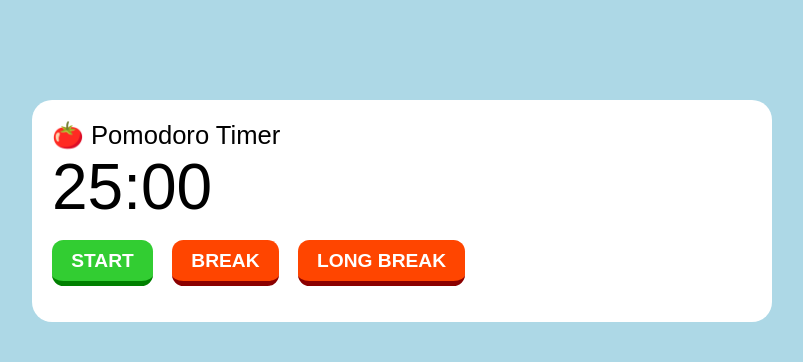
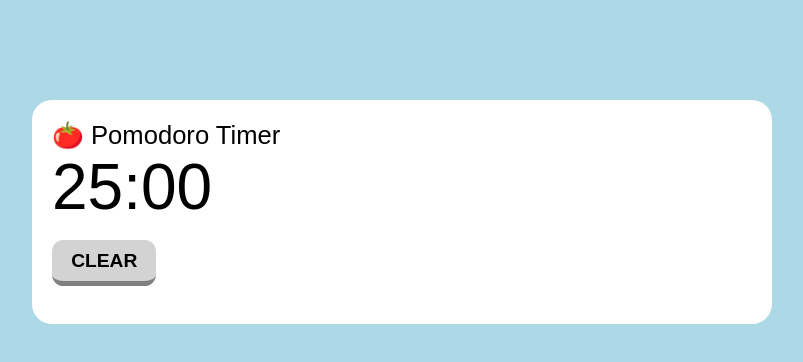
Before and after one commit to zstix/pomo, a React (Create React App) app: page / in a window 1280 px wide. Both pictures are taken after a click on the button "START". Shown: the top 362 px of the page, without its empty margins (238-1041 px from the left). Built offline with nearby package versions, Linux system fonts and the light colour scheme.

Commit message:
Start and stop buttons

```diff
--- a/src/components/App.js
+++ b/src/components/App.js
@@ -9,8 +9,8 @@ const durations = {
 };
 
 const App = () => {
-  const [running] = useState(false);
-  const [time] = useState(durations.POMO);
+  const [running, setRunning] = useState(false);
+  const [time, setTime] = useState(durations.POMO);
 
   const tomato = String.fromCodePoint(0x1F345);
 
@@ -19,7 +19,14 @@ const App = () => {
       <div className="wrapper">
         <h2>{tomato} Pomodoro Timer</h2>
         <Timer time={time} />
-        <Controls running={running} />
+        <Controls
+          running={running}
+          onStart={() => setRunning(true)}
+          onClear={() => {
+            setRunning(false);
+            setTime(durations.POMO);
+          }}
+         />
       </div>
     </div>
   );
--- a/src/components/Controls.js
+++ b/src/components/Controls.js
@@ -1,13 +1,23 @@
 import React from 'react';
 
-const Controls = ({ running }) => (
+const Controls = ({ running, onStart, onClear }) => (
   <section className="controls">
     {!running && (
-      <button className="green start">start</button>
+      <button
+        className="green start"
+        onClick={onStart}
+       >
+        start
+      </button>
     )}
 
     {running && (
-      <button className="gray clear">clear</button>
+      <button
+        className="gray clear"
+        onClick={onClear}
+      >
+        clear
+      </button>
     )}
 
     {!running && (
--- a/src/index.css
+++ b/src/index.css
@@ -62,6 +62,7 @@ button.red {
 
 .controls {
   padding: 1em 0;
+  height: 3em;
 }
 
 .controls > button {
```
